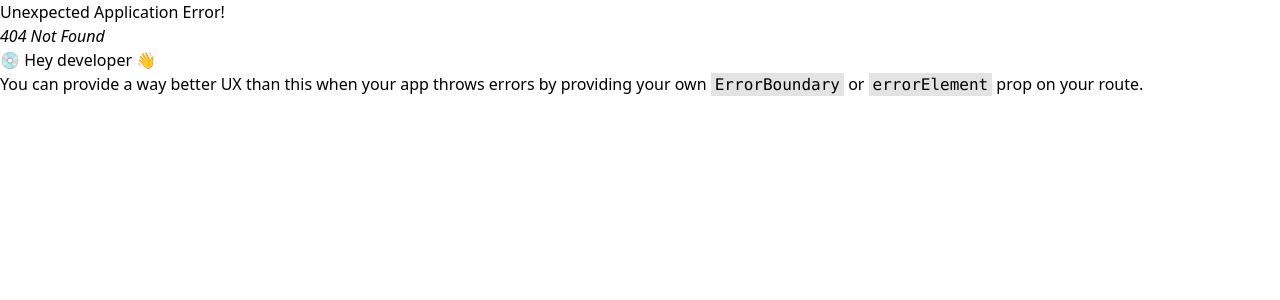
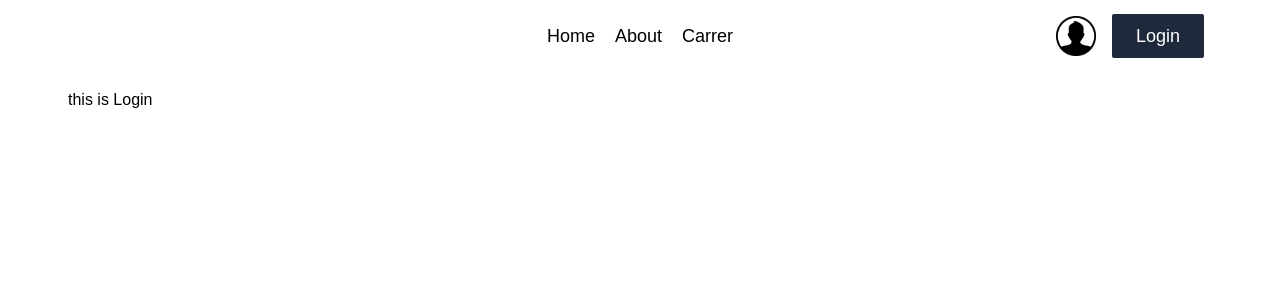
Before and after one commit to Ashiqur-Anik/dragon-news-react, a React (Vite) app: page /login in a window 1280 px wide. Before the commit this address had no page. Shown: the top 300 px of the page. Built offline with nearby package versions, Linux system fonts and the light colour scheme.

Commit message:
added leftSideNav

```diff
--- /dev/null
+++ b/src/Pages/Login/Login.jsx
@@ -0,0 +1,12 @@
+import Navbar from "../Shared/Navbar/Navbar";
+
+const Login = () => {
+    return (
+        <div>
+            <Navbar></Navbar>
+            <h1>this is Login</h1>
+        </div>
+    );
+};
+
+export default Login;
--- a/src/Pages/Shared/LeftSideNav/LeftSideNav.jsx
+++ b/src/Pages/Shared/LeftSideNav/LeftSideNav.jsx
@@ -14,7 +14,7 @@ const LeftSideNav = () => {
 
     return (
         <div>
-            <h1 className="text-xl font-semibold">All Caterogy</h1>
+            <h1 className="text-xl font-semibold text-center md:text-left">All Caterogy</h1>
             {
                 categories.map(category => <Link
                     key={category.id}
--- a/src/Router/Router.jsx
+++ b/src/Router/Router.jsx
@@ -1,6 +1,7 @@
 import { createBrowserRouter } from "react-router-dom";
 import Root from "../layout/Root";
 import Home from "../Pages/Home/Home";
+import Login from "../Pages/Login/Login";
 
 const router = createBrowserRouter([
     {
@@ -10,6 +11,10 @@ const router = createBrowserRouter([
             {
                 path:'/',
                 element:<Home></Home>
+            },
+            {
+                path:'/login',
+                element:<Login></Login>
             }
         ]
     }
```
